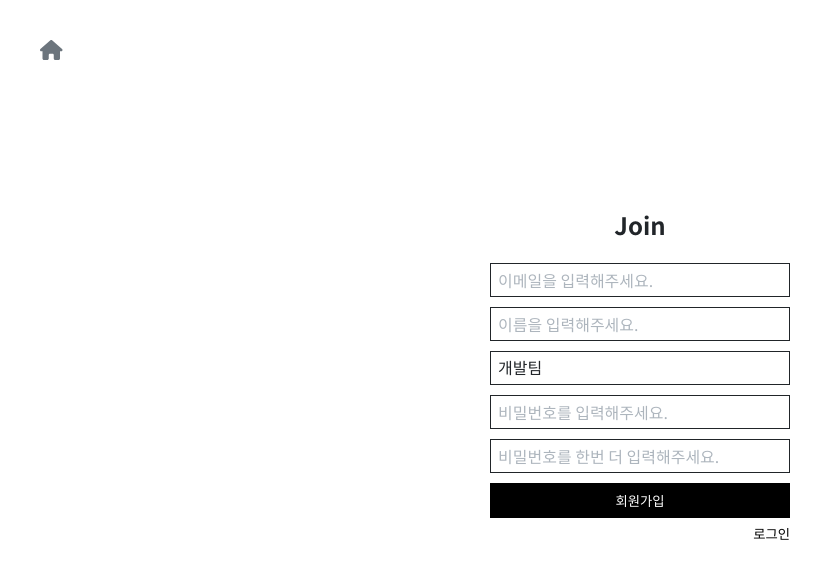
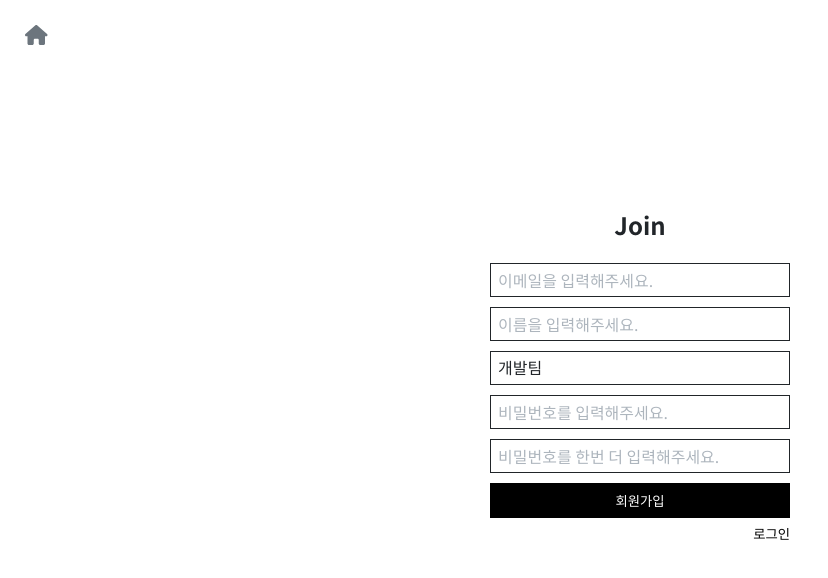
Before and after one commit to wknowpark797/vue2-basic-custom, a Vue app in the folder vue2-basic-custom/: page /join in a window 1280 px wide. Shown: the top 578 px of the page, without its empty margins (0-828 px from the left). Built offline with nearby package versions, Linux system fonts and the light colour scheme.

Commit message:
홈 버튼 - 공통 레이아웃으로 분리

```diff
--- a/vue2-basic-custom/src/components/layout/DefaultLayout.vue
+++ b/vue2-basic-custom/src/components/layout/DefaultLayout.vue
@@ -4,6 +4,14 @@
 
 <template>
     <div class="wrapper">
+
+        <!-- Home Button -->
+        <button
+            type="button"
+            class="btn-home"
+            @click="$router.push('/')">
+            <font-awesome-icon icon="house" />
+        </button>
 
         <!-- Sidebar -->
         <SidebarComp />
@@ -41,6 +49,22 @@
 <style lang="scss" scoped>
     .wrapper {
         display: flex;
+        .btn-home {
+            position: fixed;
+            top: 10px;
+            left: 10px;
+            padding: 10px;
+            border-radius: 50%;
+            cursor: pointer;
+            z-index: 9;
+            &:hover {
+                background: $gray-06;
+            }
+            svg {
+                height: 20px;
+                color: $gray-04;
+            }
+        }
         .content-wrapper {
             flex: 1;
             height: 100vh;
--- a/vue2-basic-custom/src/components/layout/FlatLayout.vue
+++ b/vue2-basic-custom/src/components/layout/FlatLayout.vue
@@ -4,6 +4,14 @@
 
 <template>
     <div class="wrapper">
+
+        <!-- Home Button -->
+        <button
+            type="button"
+            class="btn-home"
+            @click="$router.push('/')">
+            <font-awesome-icon icon="house" />
+        </button>
 
         <!-- View -->
         <router-view />
@@ -29,5 +37,22 @@
 </script>
 
 <style lang="scss" scoped>
-
+    .wrapper {
+        .btn-home {
+            position: fixed;
+            top: 15px;
+            left: 15px;
+            padding: 10px;
+            border-radius: 50%;
+            cursor: pointer;
+            z-index: 9;
+            &:hover {
+                background: $gray-06;
+            }
+            svg {
+                height: 20px;
+                color: $gray-04;
+            }
+        }
+    }
 </style>
--- a/vue2-basic-custom/src/components/layout/SidebarComp.vue
+++ b/vue2-basic-custom/src/components/layout/SidebarComp.vue
@@ -5,13 +5,6 @@
 <template>
     <div class="sidebar-wrap">
         <div class="inner-sidebar">
-            <ButtonComp
-                :color="'black'"
-                :textButton="true"
-                @click="$router.push('/')">
-                홈
-            </ButtonComp>
-
             <div class="profile-wrap">
                 <AvatarComp
                     :src="require('@/assets/images/sample-image.png')"
--- a/vue2-basic-custom/src/views/JoinComp.vue
+++ b/vue2-basic-custom/src/views/JoinComp.vue
@@ -4,15 +4,6 @@
 
 <template>
     <div class="join-wrap">
-
-        <!-- Home Button -->
-        <button
-            type="button"
-            class="btn-home"
-            @click="$router.push('/')">
-            <font-awesome-icon icon="house" />
-        </button>
-
         <div class="inner-join">
 
             <h2>Join</h2>
@@ -100,21 +91,6 @@
         display: flex;
         align-items: center;
         justify-content: center;
-        .btn-home {
-            position: fixed;
-            top: 30px;
-            left: 30px;
-            padding: 10px;
-            border-radius: 50%;
-            cursor: pointer;
-            &:hover {
-                background: $main-04;
-            }
-            svg {
-                height: 20px;
-                color: $gray-04;
-            }
-        }
         .inner-join {
             width: 300px;
             padding-bottom: 50px;
--- a/vue2-basic-custom/src/views/LoginComp.vue
+++ b/vue2-basic-custom/src/views/LoginComp.vue
@@ -4,15 +4,6 @@
 
 <template>
     <div class="login-wrap">
-
-        <!-- Home Button -->
-        <button
-            type="button"
-            class="btn-home"
-            @click="$router.push('/')">
-            <font-awesome-icon icon="house" />
-        </button>
-
         <div class="inner-login">
 
             <h2>Login</h2>
@@ -71,21 +62,6 @@
         display: flex;
         align-items: center;
         justify-content: center;
-        .btn-home {
-            position: fixed;
-            top: 30px;
-            left: 30px;
-            padding: 10px;
-            border-radius: 50%;
-            cursor: pointer;
-            &:hover {
-                background: $main-04;
-            }
-            svg {
-                height: 20px;
-                color: $gray-04;
-            }
-        }
         .inner-login {
             width: 300px;
             padding-bottom: 100px;
```
